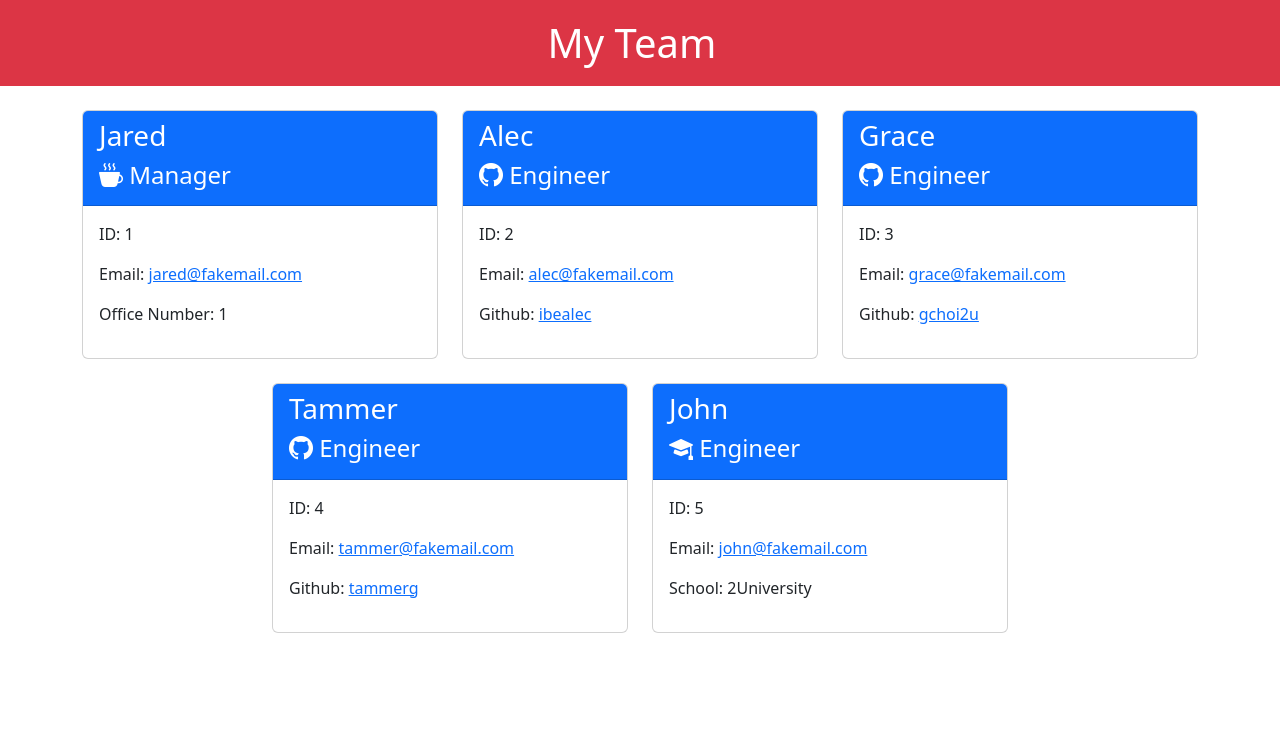
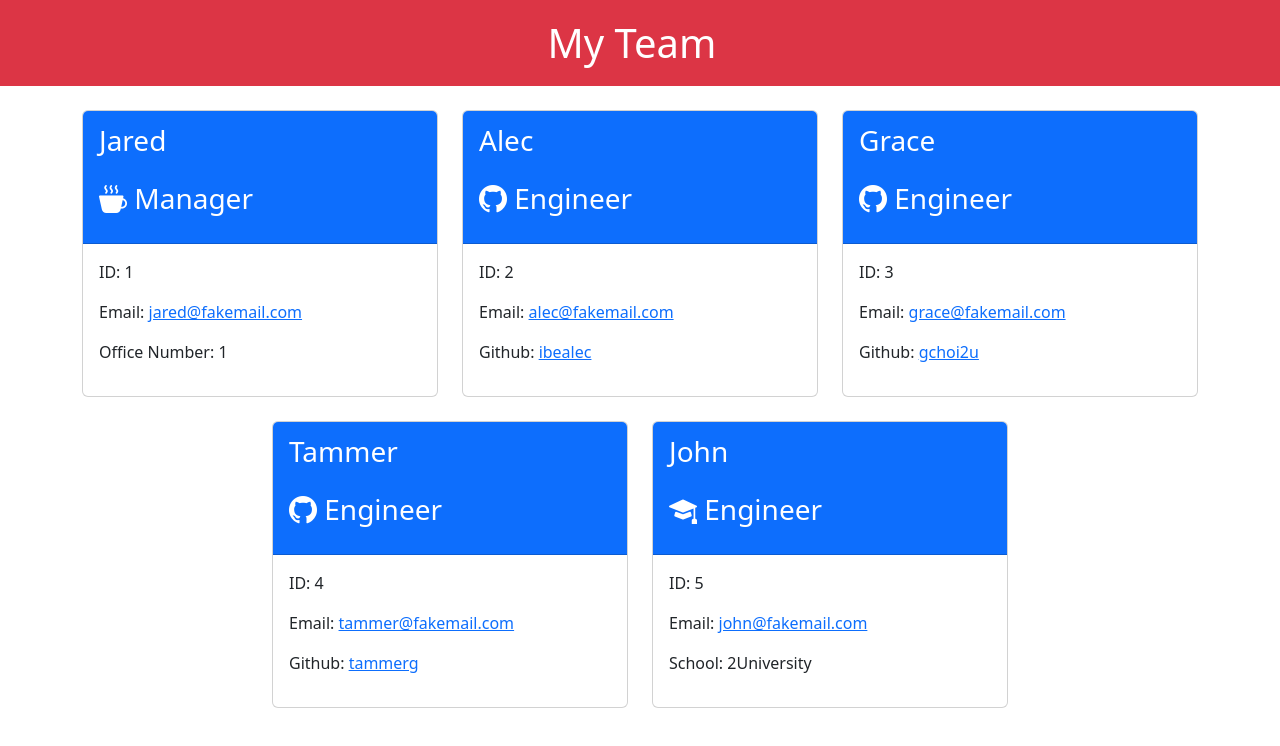
Before and after one commit to realkevinC/Team-Profile-Generator, a website: page dist/index.html in a window 1280 px wide. Drawn offline with nearby package versions, Linux system fonts and the light colour scheme.

Commit message:
index.html page

```diff
--- a/dist/index.html
+++ b/dist/index.html
@@ -23,8 +23,8 @@
                 <div class="col-4 mt-4">
                     <div class="card h-100">
                         <div class="card-header bg-primary">
-                            <h3 class="text-white">Jared</h3>
-                            <span class="text-white"><h4><i class="bi bi-cup-hot-fill"></i> Manager</h4></span>
+                            <p class="text-white fs-3">Jared</p>
+                            <span class="text-white fs-3"><p><i class="bi bi-cup-hot-fill"></i> Manager</p></span>
                         </div>
                         <div class="card-body">
                             <p id="id">ID: 1</p>
@@ -37,8 +37,8 @@
                 <div class="col-4 mt-4">
                     <div class="card h-100">
                         <div class="card-header bg-primary">
-                            <h3 class="text-white">Alec</h3>
-                            <span class="text-white"><h4><i class="bi bi-github"></i> Engineer</h4></span>
+                            <p class="text-white fs-3">Alec</p>
+                            <span class="text-white fs-3"><p><i class="bi bi-github"></i> Engineer</p></span>
                         </div>
                         <div class="card-body">
                             <p id="id">ID: 2</p>
@@ -51,8 +51,8 @@
                 <div class="col-4 mt-4">
                     <div class="card h-100">
                         <div class="card-header bg-primary">
-                            <h3 class="text-white">Grace</h3>
-                            <span class="text-white"><h4><i class="bi bi-github"></i> Engineer</h4></span>
+                            <p class="text-white fs-3">Grace</p>
+                            <span class="text-white fs-3"><p><i class="bi bi-github"></i> Engineer</p></span>
                         </div>
                         <div class="card-body">
                             <p id="id">ID: 3</p>
@@ -65,8 +65,8 @@
                 <div class="col-4 mt-4">
                     <div class="card h-100">
                         <div class="card-header bg-primary">
-                            <h3 class="text-white">Tammer</h3>
-                            <span class="text-white"><h4><i class="bi bi-github"></i> Engineer</h4></span>
+                            <p class="text-white fs-3">Tammer</p>
+                            <span class="text-white fs-3"><p><i class="bi bi-github"></i> Engineer</p></span>
                         </div>
                         <div class="card-body">
                             <p id="id">ID: 4</p>
@@ -79,8 +79,8 @@
                 <div class="col-4 mt-4">
                     <div class="card h-100">
                         <div class="card-header bg-primary">
-                            <h3 class="text-white">John</h3>
-                            <span class="text-white"><h4><i class="bi bi-mortarboard-fill"></i> Engineer</h4></span>
+                            <p class="text-white fs-3">John</p>
+                            <span class="text-white fs-3"><p><i class="bi bi-mortarboard-fill"></i> Engineer</p></span>
                         </div>
                         <div class="card-body">
                             <p id="id">ID: 5</p>
```
